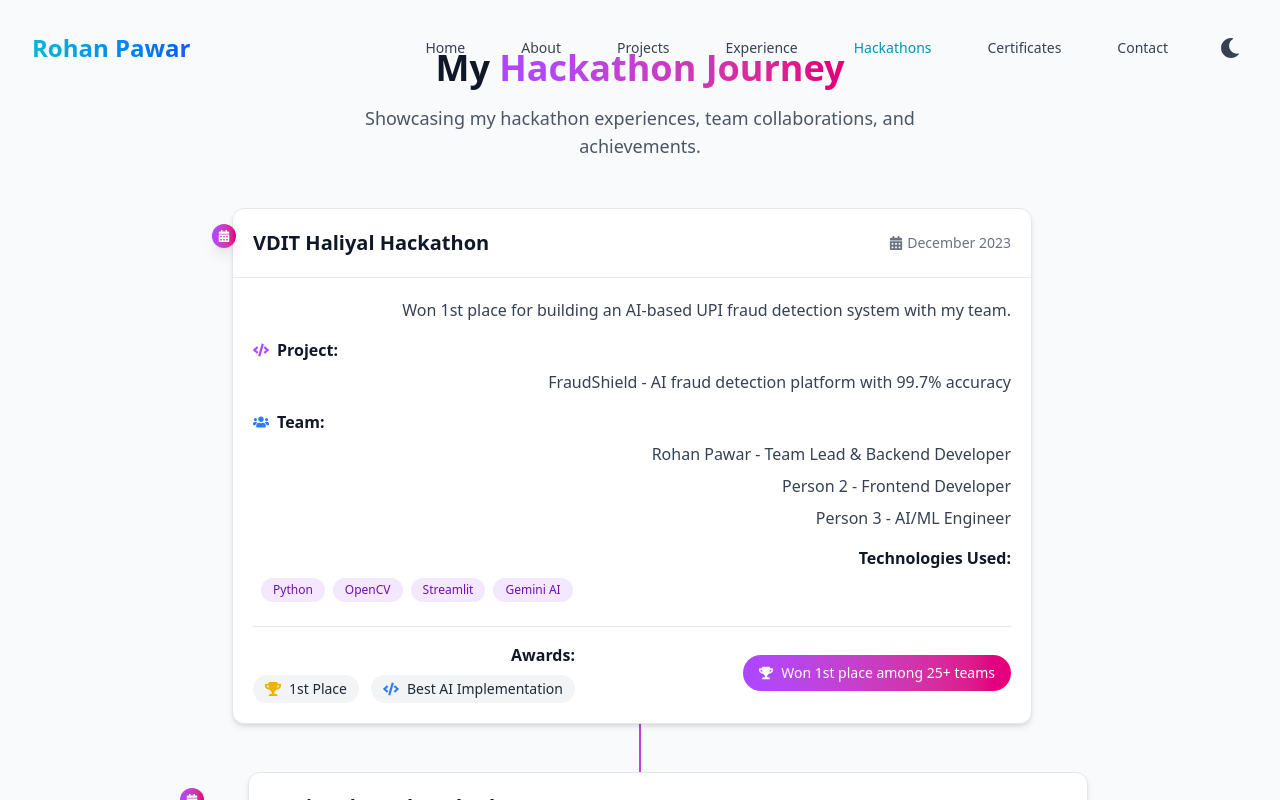
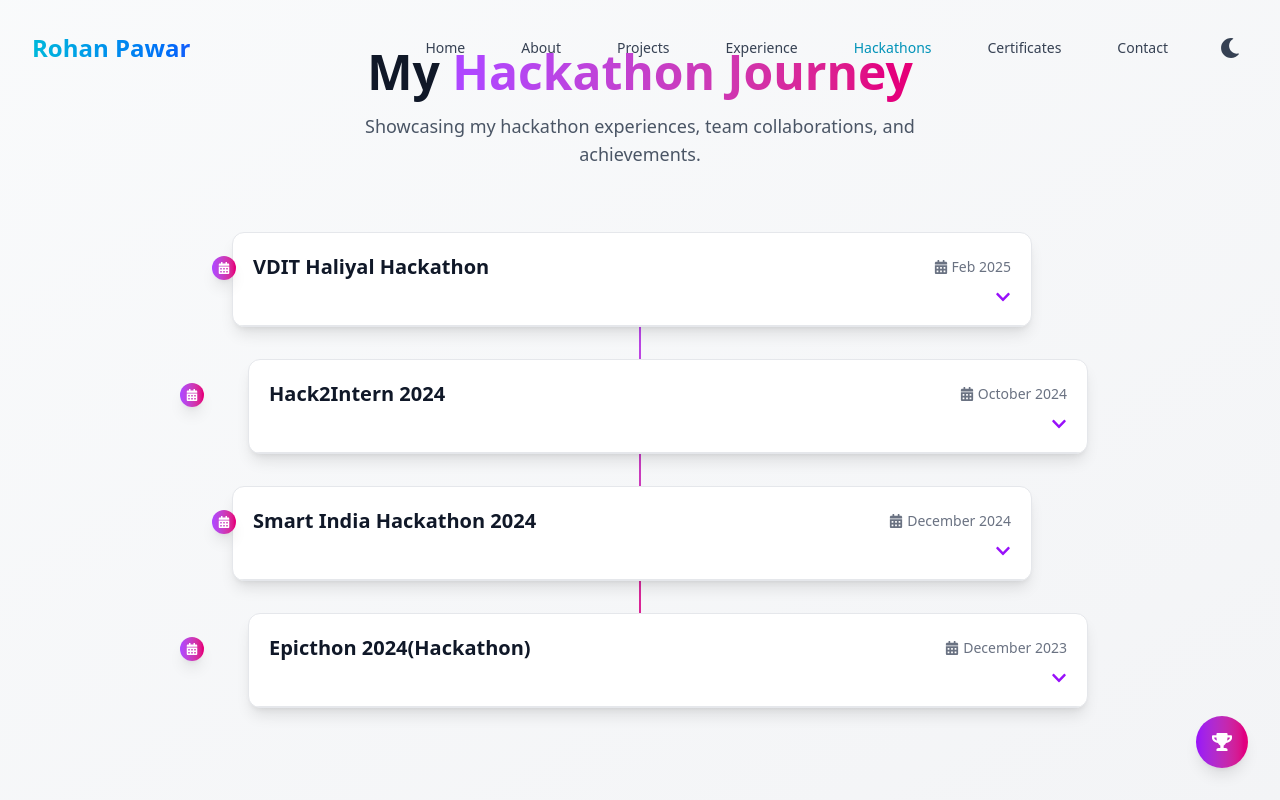
Before and after one commit to Rohan1786/PersonalPortfolio, a React (Vite) app: page /hackathons in a window 1280 px wide. Shown: the top 800 px of the page. Built offline with nearby package versions, Linux system fonts and the light colour scheme.

Commit message:
Commit for the Hackathons journey

```diff
--- a/src/pages/Hackathons.jsx
+++ b/src/pages/Hackathons.jsx
@@ -1,19 +1,21 @@
-import { motion } from 'framer-motion';
+import { motion, AnimatePresence } from 'framer-motion';
 import { useInView } from 'react-intersection-observer';
-import { FaTrophy, FaUsers, FaCalendarAlt, FaCode, FaMedal } from 'react-icons/fa';
+import { FaTrophy, FaUsers, FaCalendarAlt, FaCode, FaMedal, FaChevronDown, FaChevronUp } from 'react-icons/fa';
+import { useState } from 'react';
 
-// Hackathon data - replace with your actual hackathons
+// Hackathon data
 const hackathons = [
   {
     id: 1,
     name: "VDIT Haliyal Hackathon",
-    date: "December 2023",
+    date: "Feb 2025",
     description: "Won 1st place for building an AI-based UPI fraud detection system with my team.",
-    project: "FraudShield - AI fraud detection platform with 99.7% accuracy",
+    project: "File Scanner & QR Code detection platform with 99.7% accuracy",
     team: [
-      { name: "Rohan Pawar", role: "Team Lead & Backend Developer" },
-      { name: "Person 2", role: "Frontend Developer" },
-      { name: "Person 3", role: "AI/ML Engineer" }
+      { name: "Rohan Pawar", role: "Team Lead & Full Stack Developer" },
+      { name: "Pranjal", role: "Frontend Developer" },
+      { name: "Ranjeeta", role: "UI/UX Developer" },
+      { name: "Shruti", role: "Git Managing And Bug Fixer" },
     ],
     awards: [
       { title: "1st Place", icon: <FaTrophy className="text-yellow-500" /> },
@@ -24,96 +26,91 @@
   },
   {
     id: 2,
-    name: "National Level Hackathon XYZ",
-    date: "October 2023",
-    description: "Developed a sustainable energy solution using IoT and data analytics.",
-    project: "EcoPower - IoT-based energy monitoring system",
+    name: "Hack2Intern 2024",
+    date: "October 2024",
+    description: "Developed Ai Visualization Pie Chart application for data predications",
+    project: "AI Visualization Pie Chart",
     team: [
       { name: "Rohan Pawar", role: "Full Stack Developer" },
-      { name: "Person 4", role: "Hardware Engineer" }
     ],
     awards: [
       { title: "Top 5 Finalist", icon: <FaMedal className="text-gray-500" /> }
     ],
-    technologies: ["Node.js", "React", "MongoDB", "IoT"],
-    result: "Selected as top 5 finalist among 50+ teams"
+    technologies: ["Node.js", "React", "Firebase"],
+    result: "Selected as top for next final round among 10 participants"
   },
   {
     id: 3,
-    name: "TechFest Hackathon 2023",
-    date: "August 2023",
-    description: "Created an educational platform with personalized learning paths using AI.",
+    name: "Smart India Hackathon 2024",
+    date: "December 2024",
+    description: "Created an educational platform chatbot using AI to assist students with their queries.",
     project: "LearnAI - Adaptive learning platform",
     team: [
       { name: "Rohan Pawar", role: "Backend Developer" },
-      { name: "Person 5", role: "UI/UX Designer" },
-      { name: "Person 6", role: "Frontend Developer" }
+      { name: "Abhay", role: "UI/UX Designer" },
+      { name: "Rohit", role: "Frontend Developer" },
+      { name: "Nilesh", role: "NLP Developer" },
+      { name: "Keerthi", role: "Git Managing" },
     ],
     awards: [
       { title: "Best Educational Tech", icon: <FaCode className="text-blue-500" /> }
     ],
-    technologies: ["Python", "Flask", "React", "Machine Learning"],
-    result: "Won Best Educational Tech award"
+    technologies: ["Python", "Flask", "Node.js", "Machine Learning"],
+    result: "In college top 10 teams with first place in college level"
+  },
+  {
+    id: 4,
+    name: "Epicthon 2024(Hackathon)",
+    date: "December 2023",
+    description: "Created vendor management app",
+    project: "Vendor Management App",
+    team: [
+      { name: "Rohan Pawar", role: "Frontend Developer" },
+      { name: "Samarth U K", role: "Bug Fixer" },
+      { name: "Sameer Nadaf", role: "Backend Developer" },
+      { name: "Sameer Nadaf", role: "UI Developer" },
+    ],
+    awards: [
+      { title: "Best Educational Tech", icon: <FaCode className="text-blue-500" /> }
+    ],
+    technologies: ["Java", "Android Studio", "Firebase"],
+    result: "Learn how to work in team and how to manage time",
   }
 ];
 
-const Hackathons = () => {
+const HackathonCard = ({ hackathon, index, isExpanded, toggleExpand }) => {
   const [ref, inView] = useInView({
-    threshold: 0.1,
-    triggerOnce: false
+    threshold: 0.2,
+    triggerOnce: true
   });
 
   return (
-    <div className="min-h-screen py-12 px-4 sm:px-6 lg:px-8 bg-gray-50 dark:bg-gray-900">
     <motion.div
       ref={ref}
-        initial={{ opacity: 0 }}
-        animate={inView ? { opacity: 1 } : {}}
-        transition={{ duration: 0.6 }}
-        className="max-w-4xl mx-auto"
-      >
-        {/* Page Header */}
-        <div className="text-center mb-12">
-          <motion.h2
-            className="text-4xl font-bold text-gray-900 dark:text-white mb-4"
-            initial={{ y: -20 }}
-            animate={inView ? { y: 0 } : {}}
-            transition={{ delay: 0.2 }}
-          >
-            My <span className="text-transparent bg-clip-text bg-gradient-to-r from-purple-500 to-pink-600">Hackathon Journey</span>
-          </motion.h2>
-          <motion.p
-            className="text-lg text-gray-600 dark:text-gray-300 max-w-2xl mx-auto"
-            initial={{ y: -20 }}
-            animate={inView ? { y: 0 } : {}}
-            transition={{ delay: 0.3 }}
-          >
-            Showcasing my hackathon experiences, team collaborations, and achievements.
-          </motion.p>
-        </div>
-
-        {/* Timeline */}
-        <div className="relative">
-          {/* Timeline line */}
-          <div className="absolute left-4 md:left-1/2 h-full w-0.5 bg-gradient-to-b from-purple-500 to-pink-600 transform -translate-x-1/2"></div>
-
-          {hackathons.map((hackathon, index) => (
-            <motion.div
-              key={hackathon.id}
-              initial={{ opacity: 0, x: index % 2 === 0 ? -20 : 20 }}
-              animate={inView ? { opacity: 1, x: 0 } : {}}
-              transition={{ delay: 0.2 * index }}
-              className={`relative mb-12 ${index % 2 === 0 ? 'md:pr-8 md:text-right' : 'md:pl-8'}`}
+      initial={{ opacity: 0, y: 50 }}
+      animate={inView ? { opacity: 1, y: 0 } : {}}
+      transition={{ duration: 0.5, delay: index * 0.15 }}
+      className={`relative mb-8 ${index % 2 === 0 ? 'md:pr-8 md:text-right' : 'md:pl-8'}`}
     >
       {/* Timeline dot */}
-              <div className={`absolute top-4 rounded-full w-6 h-6 bg-gradient-to-r from-purple-500 to-pink-600 shadow-lg flex items-center justify-center ${index % 2 === 0 ? 'md:right-0 left-2 transform md:translate-x-1/2' : 'md:left-0 left-2 transform md:-translate-x-1/2'}`}>
+      <motion.div
+        className={`absolute top-6 rounded-full w-6 h-6 bg-gradient-to-r from-purple-500 to-pink-600 shadow-lg flex items-center justify-center z-10 ${index % 2 === 0 ? 'md:right-0 left-2 transform md:translate-x-1/2' : 'md:left-0 left-2 transform md:-translate-x-1/2'}`}
+        whileHover={{ scale: 1.2 }}
+      >
         <FaCalendarAlt className="text-white text-xs" />
-              </div>
+      </motion.div>
 
       {/* Content container */}
-              <div className={`bg-white dark:bg-gray-800 rounded-xl shadow-md overflow-hidden border border-gray-200 dark:border-gray-700 ${index % 2 === 0 ? 'md:mr-6 ml-10' : 'md:ml-6 ml-10'}`}>
+      <motion.div
+        className={`bg-white dark:bg-gray-800 rounded-xl shadow-lg overflow-hidden border border-gray-200 dark:border-gray-700 transition-all duration-300 ${index % 2 === 0 ? 'md:mr-6 ml-10' : 'md:ml-6 ml-10'} ${isExpanded ? 'ring-2 ring-purple-500' : ''}`}
+        whileHover={{ y: -5, boxShadow: '0 10px 25px -5px rgba(0, 0, 0, 0.1)' }}
+      >
         {/* Header */}
-                <div className="p-5 border-b border-gray-200 dark:border-gray-700">
+        <motion.div
+          className="p-5 border-b border-gray-200 dark:border-gray-700 cursor-pointer"
+          onClick={toggleExpand}
+          whileTap={{ scale: 0.98 }}
+        >
           <div className="flex flex-col sm:flex-row sm:items-center justify-between">
             <h3 className="text-xl font-bold text-gray-900 dark:text-white">
               {hackathon.name}
@@ -123,8 +120,26 @@
               {hackathon.date}
             </div>
           </div>
+          <div className="flex justify-end mt-2">
+            <motion.button
+              className="text-purple-600 dark:text-purple-400 hover:text-purple-800 dark:hover:text-purple-300 transition-colors"
+              whileHover={{ scale: 1.1 }}
+              whileTap={{ scale: 0.9 }}
+            >
+              {isExpanded ? <FaChevronUp /> : <FaChevronDown />}
+            </motion.button>
           </div>
+        </motion.div>
 
+        <AnimatePresence>
+          {isExpanded && (
+            <motion.div
+              initial={{ opacity: 0, height: 0 }}
+              animate={{ opacity: 1, height: 'auto' }}
+              exit={{ opacity: 0, height: 0 }}
+              transition={{ duration: 0.3 }}
+              className="overflow-hidden"
+            >
               {/* Body */}
               <div className="p-5">
                 <p className="text-gray-700 dark:text-gray-300 mb-4">
@@ -132,7 +147,12 @@
                 </p>
 
                 {/* Project */}
-                  <div className="mb-4">
+                <motion.div
+                  className="mb-4"
+                  initial={{ x: -20 }}
+                  animate={{ x: 0 }}
+                  transition={{ delay: 0.1 }}
+                >
                   <h4 className="font-semibold text-gray-900 dark:text-white mb-2 flex items-center">
                     <FaCode className="mr-2 text-purple-500" />
                     Project:
@@ -140,42 +160,67 @@
                   <p className="text-gray-700 dark:text-gray-300 pl-6">
                     {hackathon.project}
                   </p>
-                  </div>
+                </motion.div>
 
                 {/* Team */}
-                  <div className="mb-4">
+                <motion.div
+                  className="mb-4"
+                  initial={{ x: -20 }}
+                  animate={{ x: 0 }}
+                  transition={{ delay: 0.2 }}
+                >
                   <h4 className="font-semibold text-gray-900 dark:text-white mb-2 flex items-center">
                     <FaUsers className="mr-2 text-blue-500" />
                     Team:
                   </h4>
                   <ul className="space-y-2 pl-6">
                     {hackathon.team.map((member, i) => (
-                        <li key={i} className="text-gray-700 dark:text-gray-300">
+                      <motion.li
+                        key={i}
+                        className="text-gray-700 dark:text-gray-300"
+                        initial={{ opacity: 0 }}
+                        animate={{ opacity: 1 }}
+                        transition={{ delay: 0.1 * i }}
+                      >
                         <span className="font-medium">{member.name}</span> - {member.role}
-                        </li>
+                      </motion.li>
                     ))}
                   </ul>
-                  </div>
+                </motion.div>
 
                 {/* Technologies */}
-                  <div className="mb-4">
+                <motion.div
+                  className="mb-4"
+                  initial={{ x: -20 }}
+                  animate={{ x: 0 }}
+                  transition={{ delay: 0.3 }}
+                >
                   <h4 className="font-semibold text-gray-900 dark:text-white mb-2">
                     Technologies Used:
                   </h4>
                   <div className="flex flex-wrap gap-2 pl-2">
                     {hackathon.technologies.map((tech, i) => (
-                        <span
+                      <motion.span
                         key={i}
                         className="px-3 py-1 text-xs font-medium bg-purple-100 dark:bg-purple-900/30 text-purple-800 dark:text-purple-200 rounded-full"
+                        initial={{ scale: 0 }}
+                        animate={{ scale: 1 }}
+                        transition={{ delay: 0.05 * i }}
+                        whileHover={{ scale: 1.1 }}
                       >
                         {tech}
-                        </span>
+                      </motion.span>
                     ))}
                   </div>
-                  </div>
+                </motion.div>
 
                 {/* Awards & Result */}
-                  <div className="mt-6 pt-4 border-t border-gray-200 dark:border-gray-700">
+                <motion.div
+                  className="mt-6 pt-4 border-t border-gray-200 dark:border-gray-700"
+                  initial={{ opacity: 0 }}
+                  animate={{ opacity: 1 }}
+                  transition={{ delay: 0.4 }}
+                >
                   <div className="flex flex-col sm:flex-row sm:items-center justify-between">
                     <div>
                       <h4 className="font-semibold text-gray-900 dark:text-white mb-2">
@@ -183,26 +228,115 @@
                       </h4>
                       <div className="flex flex-wrap gap-3">
                         {hackathon.awards.map((award, i) => (
-                            <div key={i} className="flex items-center bg-gray-100 dark:bg-gray-700 px-3 py-1 rounded-full">
+                          <motion.div
+                            key={i}
+                            className="flex items-center bg-gray-100 dark:bg-gray-700 px-3 py-1 rounded-full"
+                            whileHover={{ scale: 1.05 }}
+                          >
                             <span className="mr-2">{award.icon}</span>
                             <span className="text-sm text-gray-800 dark:text-gray-200">{award.title}</span>
-                            </div>
+                          </motion.div>
                         ))}
                       </div>
                     </div>
                     <div className="mt-3 sm:mt-0">
-                        <div className="inline-flex items-center px-4 py-2 bg-gradient-to-r from-purple-500 to-pink-600 text-white rounded-full text-sm font-medium">
+                      <motion.div
+                        className="inline-flex items-center px-4 py-2 bg-gradient-to-r from-purple-500 to-pink-600 text-white rounded-full text-sm font-medium"
+                        whileHover={{ scale: 1.05 }}
+                        whileTap={{ scale: 0.95 }}
+                      >
                         <FaTrophy className="mr-2" />
                         {hackathon.result}
-                        </div>
-                      </div>
-                    </div>
-                  </div>
+                      </motion.div>
                     </div>
                   </div>
                 </motion.div>
+              </div>
+            </motion.div>
+          )}
+        </AnimatePresence>
+      </motion.div>
+    </motion.div>
+  );
+};
+
+const Hackathons = () => {
+  const [expandedCard, setExpandedCard] = useState(null);
+  const [ref, inView] = useInView({
+    threshold: 0.1,
+    triggerOnce: false
+  });
+
+  const toggleCard = (id) => {
+    setExpandedCard(expandedCard === id ? null : id);
+  };
+
+  return (
+    <div className="min-h-screen py-12 px-4 sm:px-6 lg:px-8 bg-gradient-to-br from-gray-50 to-gray-100 dark:from-gray-900 dark:to-gray-800">
+      <motion.div
+        ref={ref}
+        initial={{ opacity: 0 }}
+        animate={inView ? { opacity: 1 } : {}}
+        transition={{ duration: 0.6 }}
+        className="max-w-4xl mx-auto"
+      >
+        {/* Page Header */}
+        <div className="text-center mb-16">
+          <motion.h2
+            className="text-5xl font-bold text-gray-900 dark:text-white mb-4"
+            initial={{ y: -20, opacity: 0 }}
+            animate={inView ? { y: 0, opacity: 1 } : {}}
+            transition={{ delay: 0.2, type: 'spring', stiffness: 100 }}
+          >
+            My <span className="text-transparent bg-clip-text bg-gradient-to-r from-purple-500 to-pink-600">Hackathon Journey</span>
+          </motion.h2>
+          <motion.p
+            className="text-lg text-gray-600 dark:text-gray-300 max-w-2xl mx-auto"
+            initial={{ y: -20, opacity: 0 }}
+            animate={inView ? { y: 0, opacity: 1 } : {}}
+            transition={{ delay: 0.3, type: 'spring', stiffness: 100 }}
+          >
+            Showcasing my hackathon experiences, team collaborations, and achievements.
+          </motion.p>
+        </div>
+
+        {/* Timeline */}
+        <div className="relative">
+          {/* Animated timeline line */}
+          <motion.div
+            className="absolute left-4 md:left-1/2 h-full w-0.5 bg-gradient-to-b from-purple-500 to-pink-600 transform -translate-x-1/2"
+            initial={{ scaleY: 0 }}
+            animate={inView ? { scaleY: 1 } : {}}
+            transition={{ duration: 1, delay: 0.5 }}
+          />
+
+          {hackathons.map((hackathon, index) => (
+            <HackathonCard
+              key={hackathon.id}
+              hackathon={hackathon}
+              index={index}
+              isExpanded={expandedCard === hackathon.id}
+              toggleExpand={() => toggleCard(hackathon.id)}
+            />
           ))}
         </div>
+
+        {/* Floating action button */}
+        <motion.div
+          className="fixed bottom-8 right-8"
+          initial={{ opacity: 0, y: 50 }}
+          animate={{ opacity: 1, y: 0 }}
+          transition={{ delay: 1 }}
+          whileHover={{ scale: 1.1 }}
+          whileTap={{ scale: 0.9 }}
+        >
+          <button
+            className="p-4 bg-gradient-to-r from-purple-600 to-pink-600 text-white rounded-full shadow-lg"
+            onClick={() => window.scrollTo({ top: 0, behavior: 'smooth' })}
+          >
+            <FaTrophy className="text-xl" />
+          </button>
+        </motion.div>
       </motion.div>
     </div>
   );
```
Lines whose indentation alone changed are shown as unchanged.
